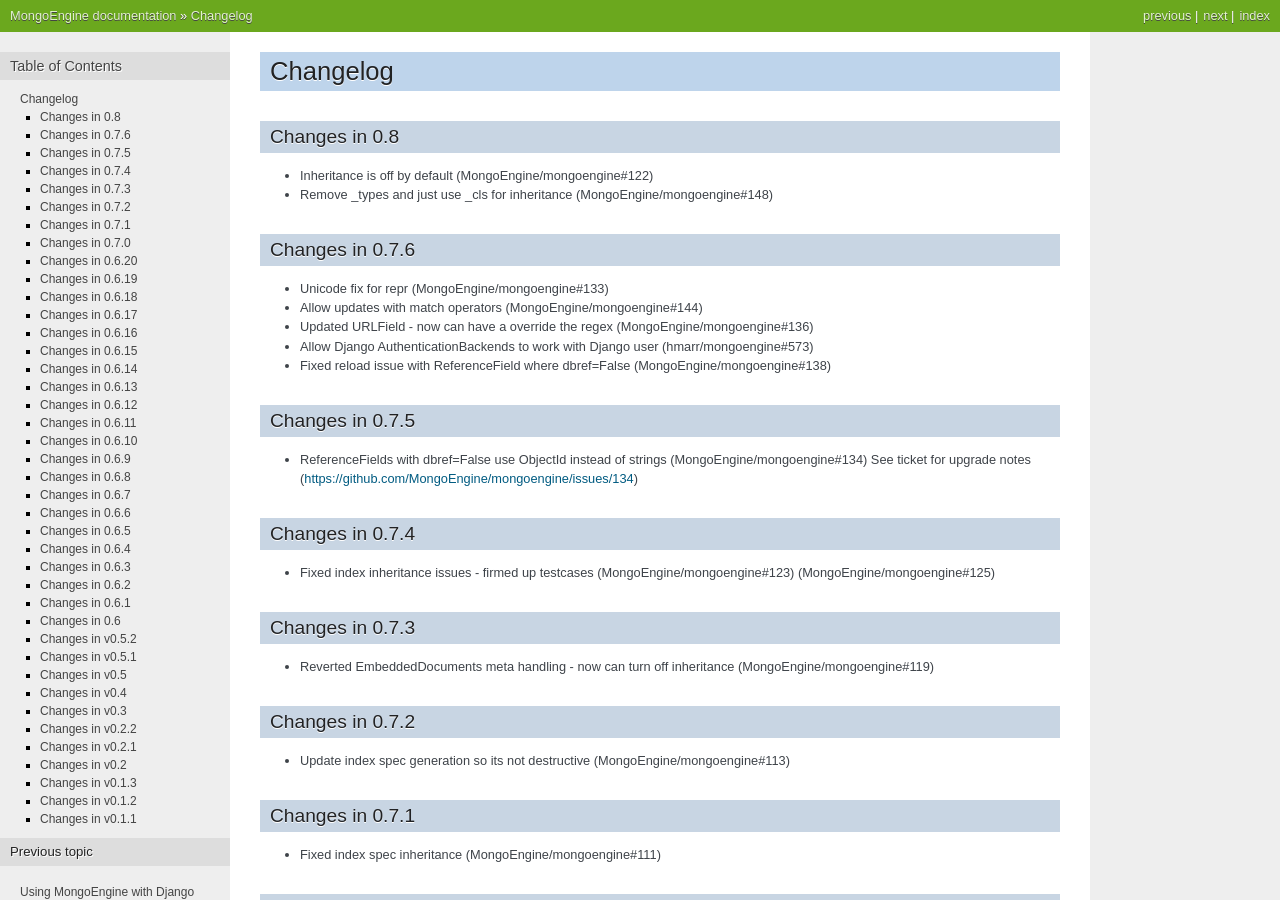
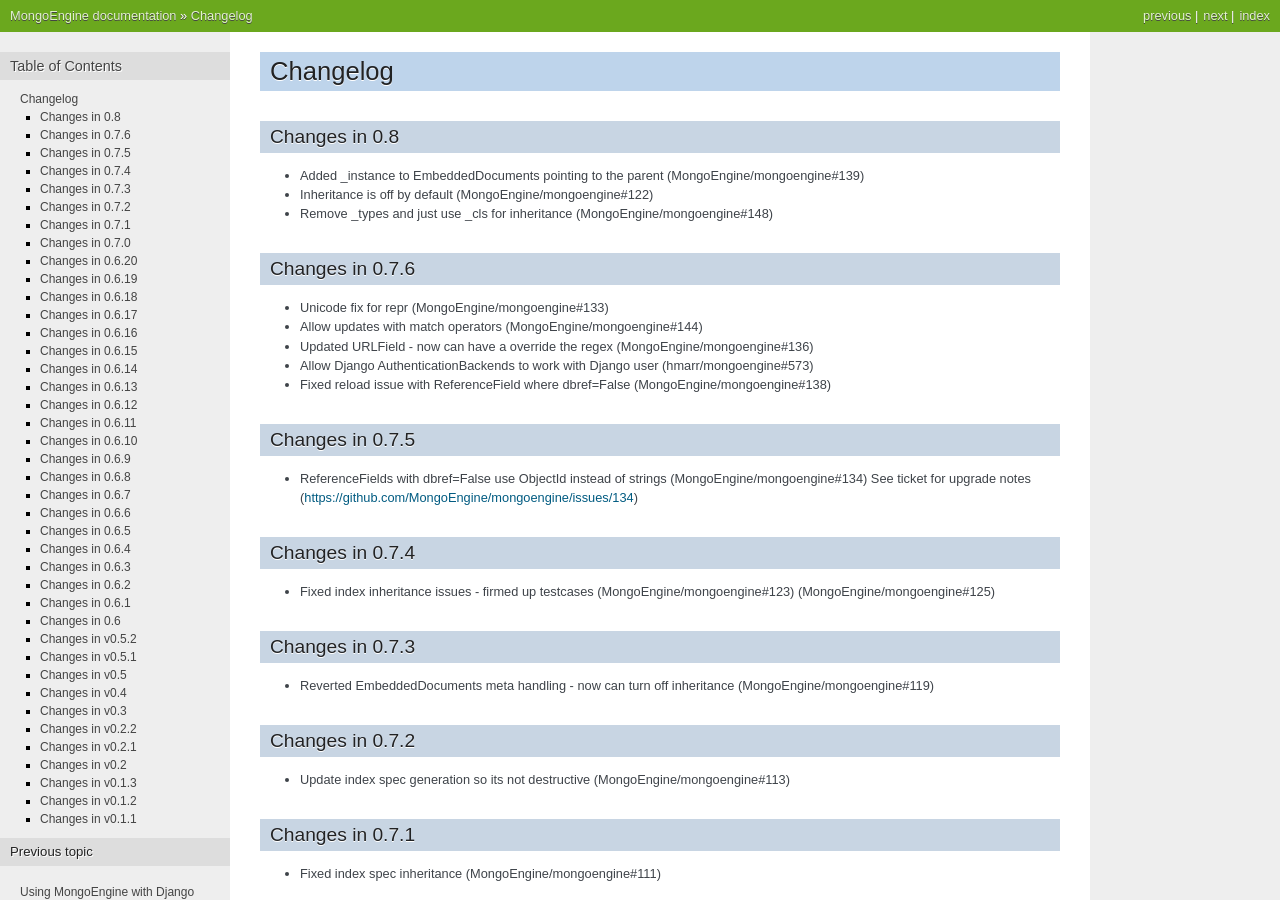
Before and after one commit to MongoEngine/mongoengine, a Sphinx documentation site: the page built from docs/changelog.rst, in a window 1280 px wide and 900 px high. Built offline with Sphinx 7.4.7, drawn with Linux system fonts in a browser that asks for light colours; the version number could not be read and is left out.

Commit message:
Updated changelog

```diff
--- a/docs/changelog.rst
+++ b/docs/changelog.rst
@@ -4,6 +4,7 @@ Changelog
 
 Changes in 0.8
 ==============
+- Added _instance to EmbeddedDocuments pointing to the parent (MongoEngine/mongoengine#139)
 - Inheritance is off by default (MongoEngine/mongoengine#122)
 - Remove _types and just use _cls for inheritance (MongoEngine/mongoengine#148)
 
```
